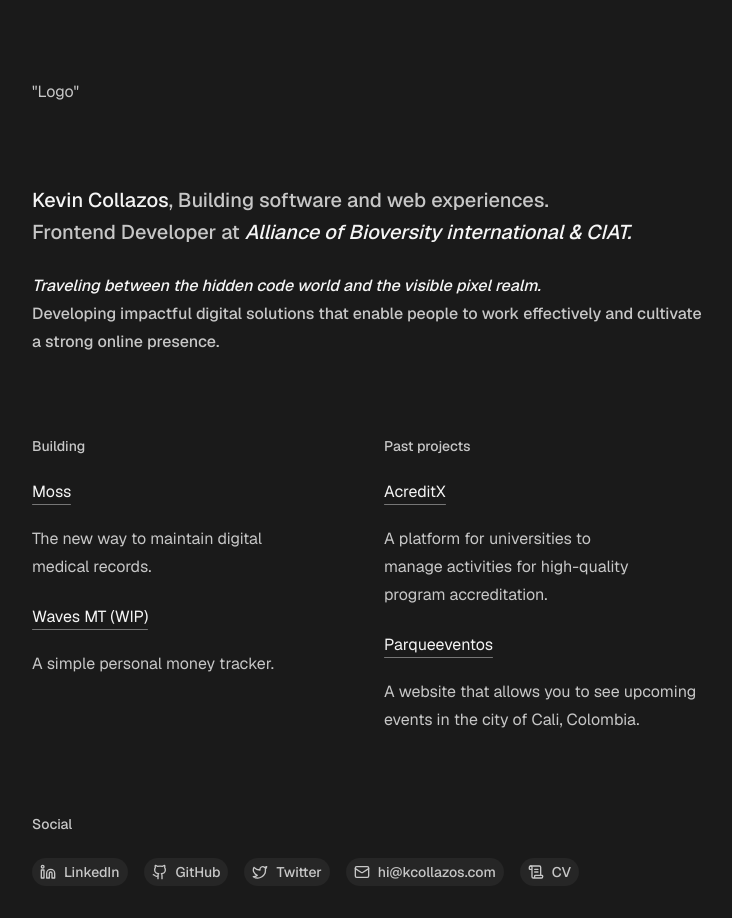
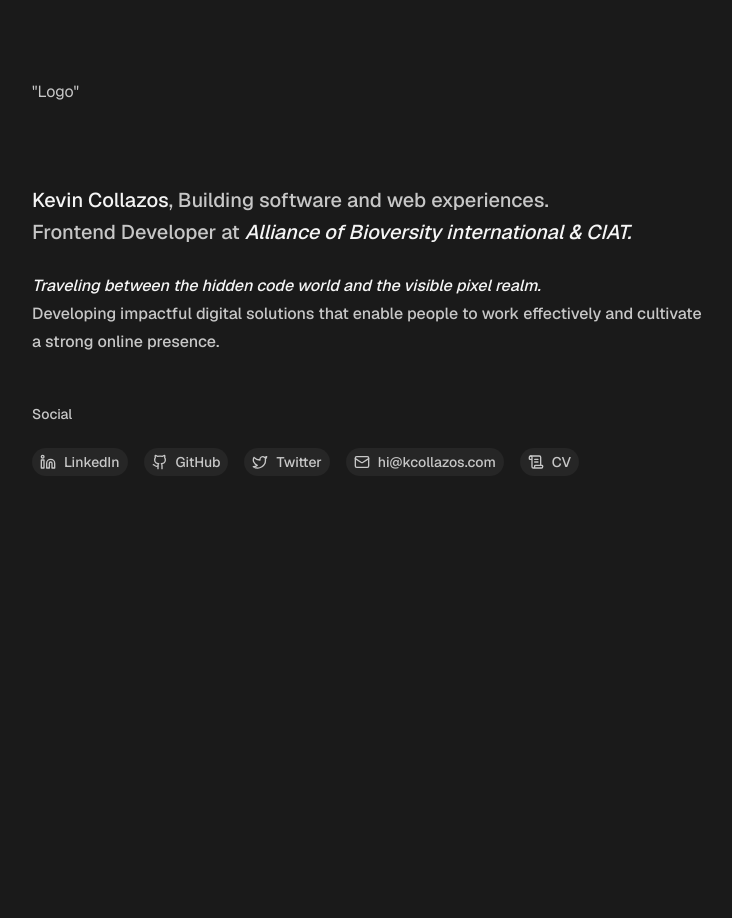
Before and after one commit to xKeCo/kcollazos, a Next.js app: page / in a window 1280 px wide. Shown: the top 918 px of the page, without its empty margins (272-1004 px from the left). After the commit the page ends 800 px from the top, so only its background shows below. Built offline with nearby package versions, Linux system fonts and the light colour scheme.

Commit message:
:recycle: refactor(Home): remove projects section and adjust padding

```diff
--- a/app/page.tsx
+++ b/app/page.tsx
@@ -1,11 +1,10 @@
 import { Badge } from '@/components/Badge';
 import { footerLinks } from '../data/footerLinks';
-import { projectsInfo } from '../data/projectsInfo';
 
 export default function Home() {
   return (
     <main className="flex flex-col items-start justify-center flex-none gap-0 h-min overflow-visible">
-      <div className="flex flex-col items-start justify-center gap-20 pb-20">
+      <div className="flex flex-col items-start justify-center gap-20 pb-12">
         <h1>&quot;Logo&quot;</h1>
 
         <div className="flex flex-col items-start justify-center gap-6">
@@ -27,35 +26,6 @@
         </div>
       </div>
 
-      {/* Projects */}
-      <div className="grid min-[425px]:grid-cols-2 items-start justify-start gap-8 w-full pb-20">
-        {projectsInfo.map((project) => (
-          <div key={project.title} className="flex flex-col items-start justify-start gap-6">
-            <h2 className="text-sm font-medium">{project.title}</h2>
-
-            <div className="flex flex-col items-start justify-start gap-6 group/item">
-              {project.data.map((data) => (
-                <div className="flex flex-col gap-5 items-start" key={data.url}>
-                  <a
-                    key={data.url}
-                    href={data.url}
-                    target="_blank"
-                    rel="noopener noreferrer"
-                    className="flex flex-col items-start justify-start gap-2 group/link"
-                  >
-                    <div className="text-base text-neutral-100">
-                      <h1>{data.name}</h1>
-                      <div className="h-px bg-white/40 rounded-2xl group-hover/link:bg-neutral-100 transition-colors duration-200 ease-in-out"></div>
-                    </div>
-                  </a>
-                  <p className="text-base leading-7 text-pretty">{data.description}</p>
-                </div>
-              ))}
-            </div>
-          </div>
-        ))}
-      </div>
-
       {/* Social */}
       <div className="flex flex-col items-start justify-center gap-6">
         <h2 className="text-sm font-medium">Social</h2>
```
